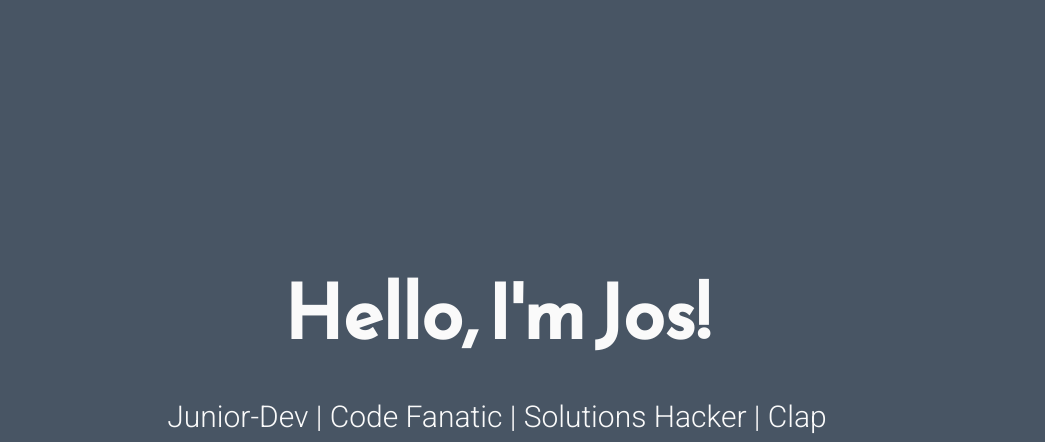
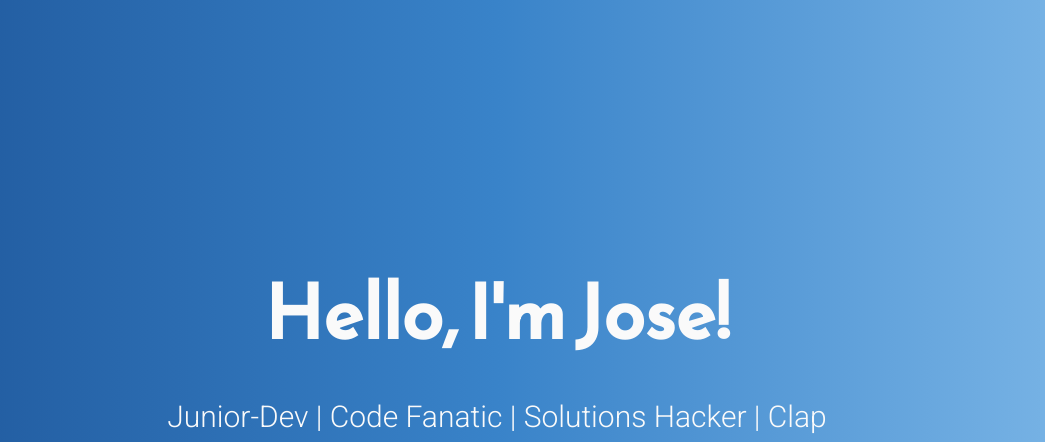
Before and after one commit to Joshhortt/web-dev-portfolio-page, a plain HTML site: page index.html in a window 1280 px wide. Shown: the top 442 px of the page, without its empty margins (143-1188 px from the left). Drawn offline with Linux system fonts and the light colour scheme.

Commit message:
update README and index page.

```diff
--- a/index.html
+++ b/index.html
@@ -13,7 +13,7 @@
 	<link href="https://use.fontawesome.com/releases/v5.0.8/css/all.css" rel="stylesheet">
 	<link rel="stylesheet" href="css/reset.css">
 	<link rel="stylesheet" href="css/styles.css">
-	<link rel="stylesheet" href="css/themes/grey-white.css">
+	<link rel="stylesheet" href="css/themes/blue-white-gradient.css">
 	<!-- <link rel="stylesheet" href="css/themes/green-white.css"> -->
 	<!-- <link rel="stylesheet" href="css/themes/red-white.css"> -->
 	<!-- <link rel="stylesheet" href="css/themes/grey-white.css"> -->
@@ -25,7 +25,7 @@
 </head>
 <body>
 	<main>
-		<div class="intro">Hello, I'm Jos!</div>
+		<div class="intro">Hello, I'm Jose!</div>
 		<div class="tagline">Junior-Dev | Code Fanatic | Solutions Hacker | Clap</div>
 		<!-- Find your icons from here - https://fontawesome.com/icons?d=gallery&s=brands -->
 		<div class="icons-social">
```
Also changed, not shown: 1 other file.
